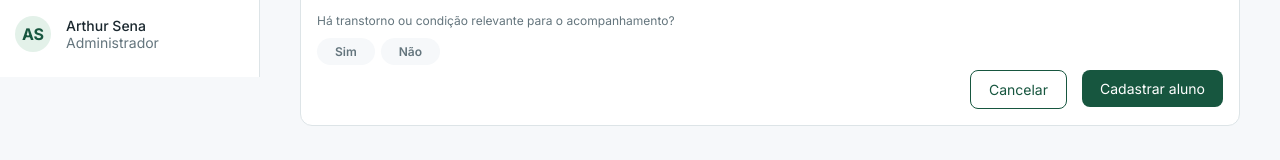
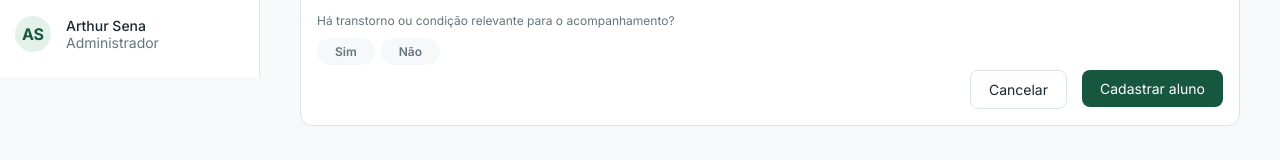
Before and after one commit to senarthur/students-class-council, an Angular app: page /estudantes/adicionar in a window 1280 px wide. Shown: the part 723-883 px from the top of the page. Built offline with nearby package versions, Linux system fonts and the light colour scheme.

Commit message:
feat(button, base-card): componente style changed

```diff
--- a/src/app/shared/base-card/base-card.ts
+++ b/src/app/shared/base-card/base-card.ts
@@ -1,4 +1,4 @@
-import { Component, input } from '@angular/core';
+import { booleanAttribute, Component, input } from '@angular/core';
 
 type variant = 'light' | 'dark';
 
@@ -9,6 +9,7 @@ type variant = 'light' | 'dark';
   styleUrl: './base-card.scss',
   host: {
     '[style.padding]': 'padding()',
+    '[style.flex-direction]': 'direction()',
     '[class]': 'variant()'
   }
 })
@@ -16,4 +17,5 @@ type variant = 'light' | 'dark';
 export class BaseCard {
   padding = input<string>('16px');
   variant = input<variant>('light');
+  direction = input<'row' | 'column'>('column')
 }
--- a/src/app/shared/button/button.html
+++ b/src/app/shared/button/button.html
@@ -1,3 +1,3 @@
-<button [disabled]="disabled()" (click)="onClick($event)" class="custom-btn">
+<button [disabled]="disabled()" [attr.selected]="selected()" (click)="onClick($event)" class="custom-btn">
     <ng-content></ng-content>
 </button>
--- a/src/app/shared/button/button.scss
+++ b/src/app/shared/button/button.scss
@@ -45,11 +45,18 @@
 
     &.btn-outline .custom-btn {
         background-color: var(--color-white);
-        color: var(--color-primary-dark);
-        border: 1px solid var(--color-primary-dark);
+        color: var(--color-text-main);
+        border: 1px solid var(--color-border-app);
 
         &:hover:not(:disabled) {
+            background-color: var(--color-primary-light);
             background-color: var(--color-bg-app);
+        }
+
+        &[selected="true"] {
+            color: var(--color-primary-dark);
+            border-color: var(--color-primary-dark);
+            background-color: var(--color-primary-light);
         }
     }
 
--- a/src/app/shared/button/button.ts
+++ b/src/app/shared/button/button.ts
@@ -18,6 +18,9 @@ export class Button {
   disabled = input<boolean>(false, {
     transform: booleanAttribute
   });
+  selected = input<boolean>(false, {
+    transform: booleanAttribute
+  });
 
   btnClick = output<Event>();
 
```
